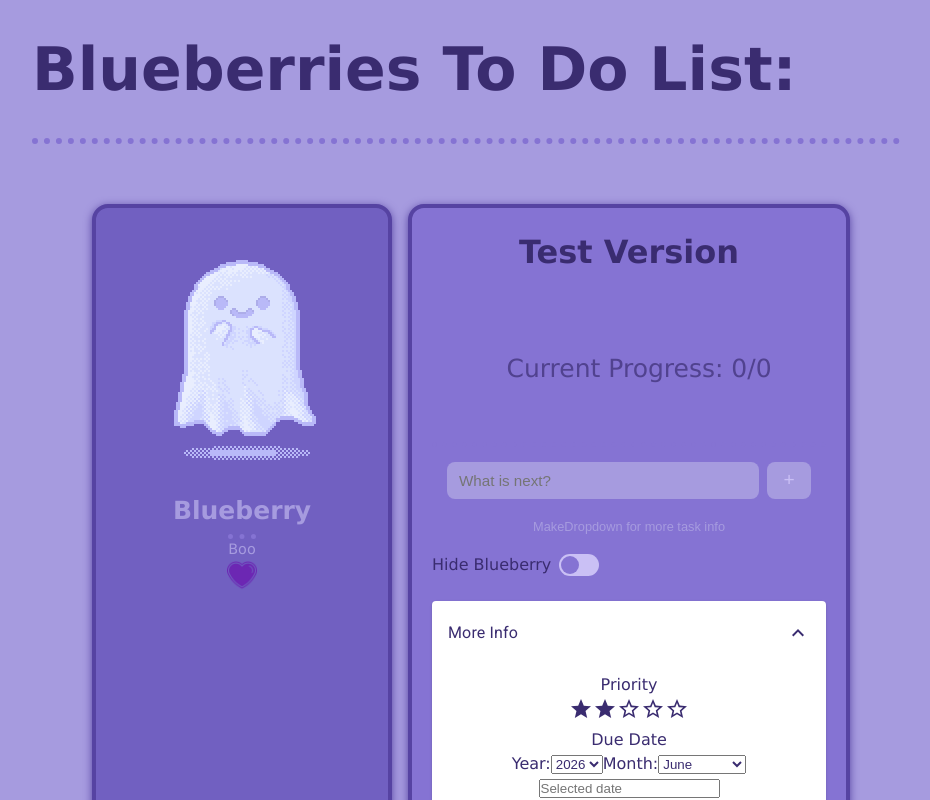
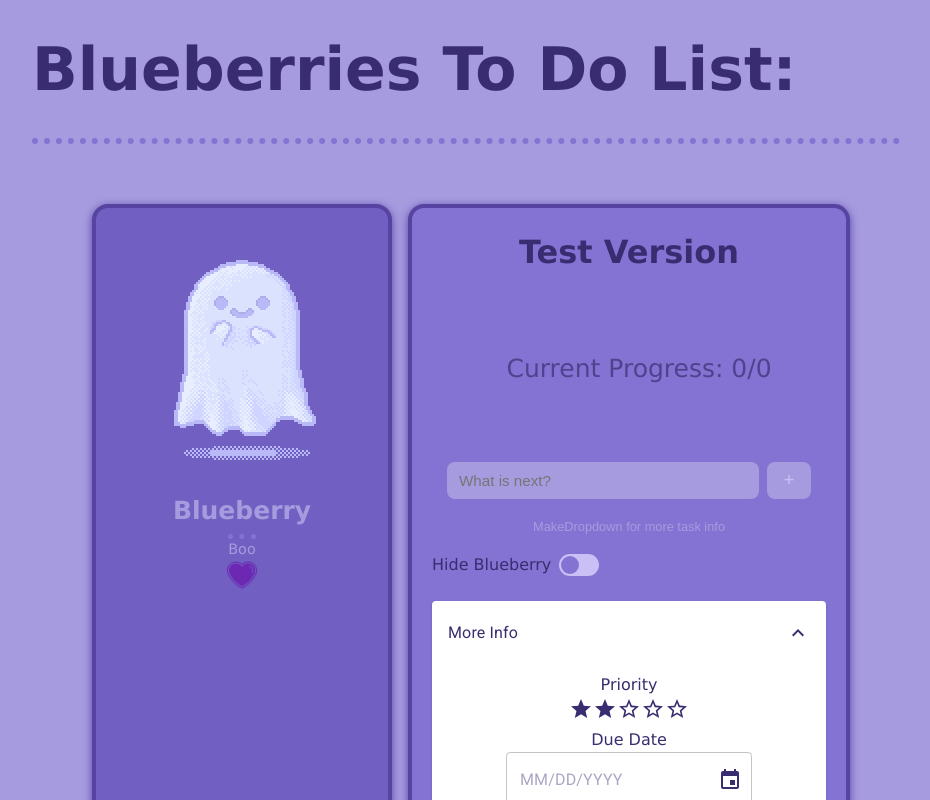
Before and after one commit to RS550/To-Do-App, a React (Vite) app: page / in a window 1280 px wide. Both pictures are taken after a click on the button "More Info". Shown: the top 800 px of the page, without its empty margins (174-1104 px from the left). Built offline with nearby package versions, Linux system fonts and the light colour scheme.

Commit message:
Swapped DatePicker component for prebuilt

```diff
--- a/package.json
+++ b/package.json
@@ -14,6 +14,8 @@
     "@emotion/styled": "^11.14.1",
     "@mui/icons-material": "^9.1.1",
     "@mui/material": "^9.1.2",
+    "@mui/x-date-pickers": "^9.7.0",
+    "dayjs": "^1.11.21",
     "react": "^19.2.7",
     "react-datepicker": "^9.1.0",
     "react-dom": "^19.2.7"
--- a/src/App.jsx
+++ b/src/App.jsx
@@ -7,7 +7,6 @@ import TaskList from './TaskList';
 import ShowPetToggle from './ShowPetToggle';
 import Card from './Card.jsx';
 import DropDownMenu from './DropDownMenu.jsx';
-import DatePicker from './DatePicker.jsx';
 import './App.css';
 
 function App() {
--- a/src/DatePicker.jsx
+++ /dev/null
@@ -1,156 +0,0 @@
-import React from 'react';
-
-
-const CUR_YEAR = new Date().getFullYear();
-const CUR_MONTH = new Date().getMonth() + 1;
-const YEARS_RANGE = 21;
-const CUR_YEAR_OFFSET = 10;
-const MONTHS_IN_YEAR = 12;
-const DAYS_IN_WEEK = 7;
-const LAST_DAY_OF_WEEK_INDEX = 6;
-const DAYS_OF_THE_WEEK = ['Mon', 'Tue', 'Wed', 'Thu', 'Fri', 'Sat', 'Sun'];
-
-const getMonthName = (index) =>
-  new Date(0, index).toLocaleString('default', { month: 'long' });
-
-const generateYearOptions = (year) =>
-  Array.from({ length: YEARS_RANGE }).map((_, i) => ({
-    value: year - CUR_YEAR_OFFSET + i,
-  }));
-
-const generateMonthOptions = () =>
-  Array.from({ length: MONTHS_IN_YEAR }).map((_, i) => ({
-    value: i + 1,
-    label: getMonthName(i),
-  }));
-
-// Converts JS's Sunday-first (0-6) day index into a Monday-first (0-6) index
-const adjustDayOfWeek = (day) => {
-  if (day === 0) day = 7;
-  return day - 1;
-};
-
-const pad = (n) => String(n).padStart(2, '0');
-const formatDate = (year, month, date) =>
-  `${year}-${pad(month)}-${pad(date)}`;
-
-const createCalendar = (year, month, selectedDate, onSelectDate) => {
-  const day = new Date(year, month - 1, 1);
-  const daysInMonth = new Date(year, month, 0).getDate();
-  const rows = [];
-  let cells = [];
-
-  // leading blank cells so the 1st lines up under the correct weekday
-  for (let i = 0; i < adjustDayOfWeek(day.getDay()); i++) {
-    cells.push(<td key={`empty-${i}`}></td>);
-  }
-
-  while (day.getMonth() === month - 1) {
-    const date = day.getDate();
-    const isSelected = selectedDate === formatDate(year, month, date);
-
-    cells.push(
-      <td
-        key={date}
-        onClick={() => onSelectDate(date)}
-        style={{
-          cursor: 'pointer',
-          textAlign: 'center',
-          padding: '6px',
-          fontWeight: isSelected ? 'bold' : 'normal',
-          background: isSelected ? '#dbeafe' : 'transparent',
-          borderRadius: '4px',
-        }}
-      >
-        {date}
-      </td>
-    );
-
-    const dayOfWeek = adjustDayOfWeek(day.getDay());
-    if (dayOfWeek === LAST_DAY_OF_WEEK_INDEX || date === daysInMonth) {
-      // pad the final week out to 7 cells so the table stays aligned
-      while (cells.length < DAYS_IN_WEEK) {
-        cells.push(<td key={`trailing-${cells.length}`}></td>);
-      }
-      rows.push(<tr key={date}>{cells}</tr>);
-      cells = [];
-    }
-
-    day.setDate(date + 1);
-  }
-
-  return (
-    <table>
-      <thead>
-        <tr>
-          {DAYS_OF_THE_WEEK.map((dayName) => (
-            <th key={dayName}>{dayName}</th>
-          ))}
-        </tr>
-      </thead>
-      <tbody>{rows}</tbody>
-    </table>
-  );
-};
-
-function DatePicker({onDateSelected}) {
-  const [year, setYear] = React.useState(CUR_YEAR);
-  const [month, setMonth] = React.useState(CUR_MONTH);
-  const [selectedDate, setSelectedDate] = React.useState('');
-
-  const onHandleSelectedDate = (date) => {
-    const formatted = formatDate(month, date, year);
-    setSelectedDate(formatted);
-    onDateSelected?.(formatted);
-  };
-
-  return (
-    <div>
-      <label htmlFor="year">Year:</label>
-      <select
-        id="year"
-        value={year}
-        onChange={(e) => setYear(Number(e.target.value))}
-      >
-        {generateYearOptions(CUR_YEAR).map(({ value }) => (
-          <option key={value} value={value}>
-            {value}
-          </option>
-        ))}
-      </select>
-
-      <label htmlFor="month">Month:</label>
-
-      <select
-        id="month"
-        value={month}
-        onChange={(e) => setMonth(Number(e.target.value))}
-      >
-        {generateMonthOptions().map(({ value, label }) => (
-          <option key={value} value={value}>
-            {label}
-          </option>
-        ))}
-      </select>
-     <input type="text" readOnly placeholder="Selected date" value={selectedDate} />
-
-      {createCalendar(year, month, selectedDate, onHandleSelectedDate)}
-    </div>
-  );
-}
-
-export default DatePicker;
-
-
-
-function ControlledComponent() {
-  const [value, setValue] = React.useState(null);
-
-  return (
-    <LocalizationProvider dateAdapter={AdapterDayjs}>
-      <DemoContainer components={['DatePicker']}>
-        <DatePicker value={value} onChange={(newValue) => setValue(newValue)} />
-      </DemoContainer>
-    </LocalizationProvider>
-  );
-}
--- a/src/DropDownMenu.jsx
+++ b/src/DropDownMenu.jsx
@@ -1,8 +1,8 @@
 import React from 'react';
 import TaskRanking from './TaskRanking';
-import DatePicker from './DatePicker.jsx';
 
 //Component from mui
+//For drop down menu
 import Accordion from '@mui/material/Accordion';
 import AccordionActions from '@mui/material/AccordionActions';
 import AccordionSummary from '@mui/material/AccordionSummary';
@@ -10,6 +10,11 @@ import AccordionDetails from '@mui/material/AccordionDetails';
 import Typography from '@mui/material/Typography';
 import ExpandMoreIcon from '@mui/icons-material/ExpandMore';
 import Button from '@mui/material/Button';
+
+
+import { AdapterDayjs } from '@mui/x-date-pickers/AdapterDayjs';
+import { LocalizationProvider } from '@mui/x-date-pickers/LocalizationProvider';
+import { DatePicker } from '@mui/x-date-pickers/DatePicker';
 
 
 
@@ -49,10 +54,14 @@ function DropDownMenu({tasks, setTasks}) {
                 </AccordionSummary>
                 <AccordionDetails>
                     <p className='ranking'>Priority</p>
-                        <TaskRanking rank={rank} setRank={setRank} ></TaskRanking>
+                    <TaskRanking rank={rank} setRank={setRank} ></TaskRanking>
+
+                    <div className='spacer' />
 
                     <p className='due-date'>Due Date</p>
-                    <DatePicker ></DatePicker>
+                     <LocalizationProvider dateAdapter={AdapterDayjs}>
+                        <DatePicker />
+                    </LocalizationProvider>
         </AccordionDetails>
 
         </Accordion>
```
Also changed, not shown: 1 other file (tests, documents, lock files or other folders).
